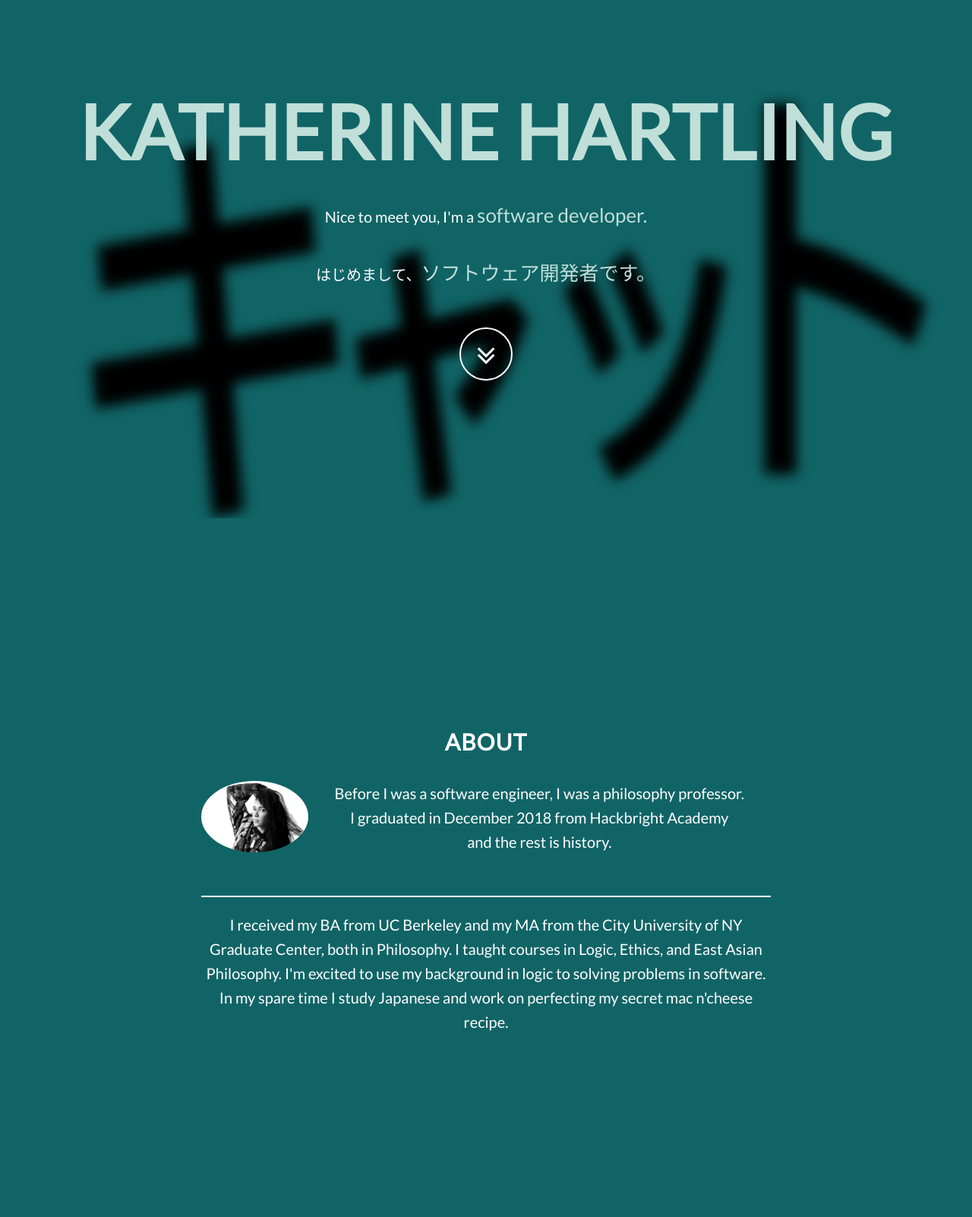
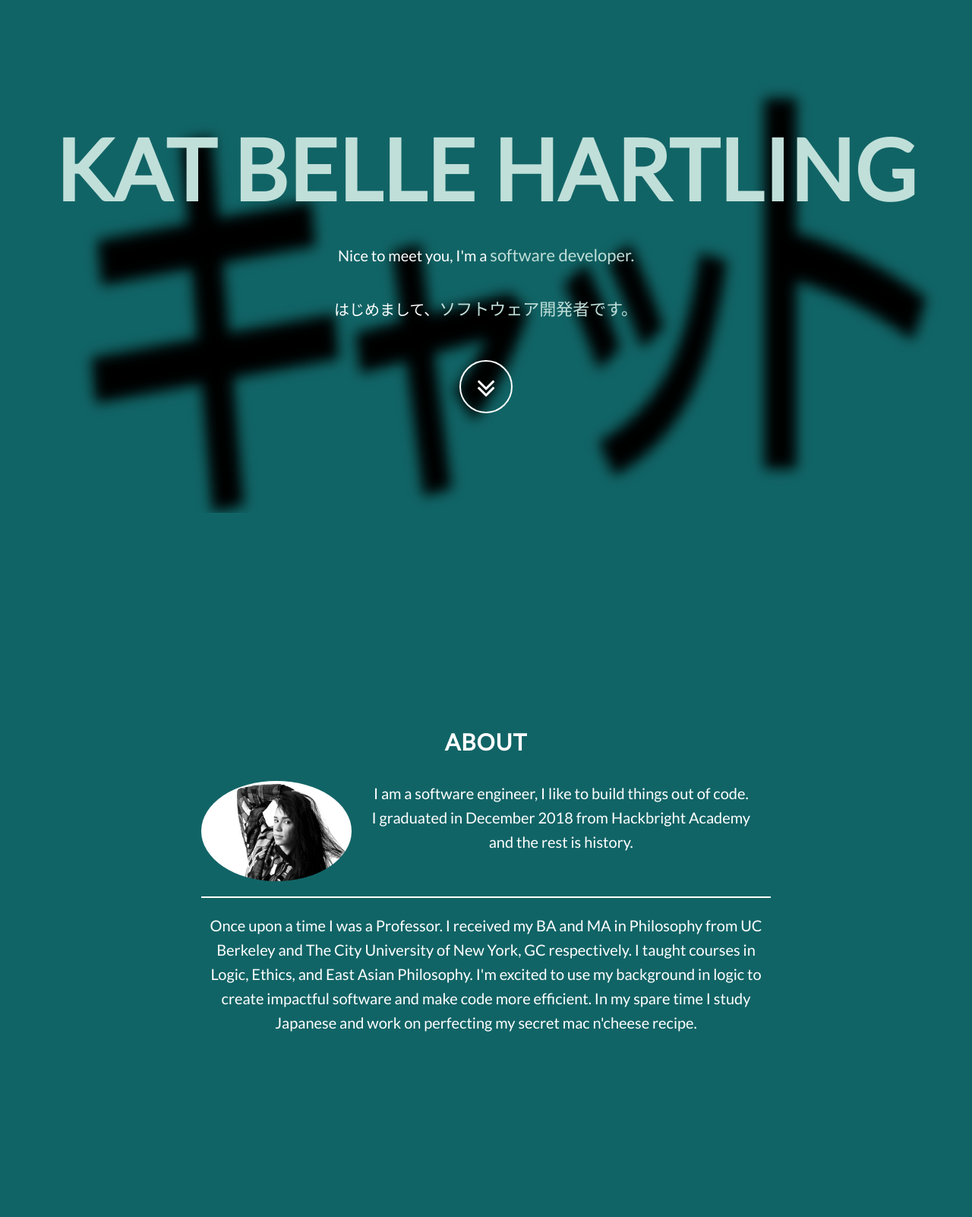
Before and after one commit to katbelle/personal-website, a Flask app: page / in a window 1280 px wide. Shown: the part 90-1692 px from the top of the page at 76% size. Run offline with Flask 2, Linux system fonts and the light colour scheme; some libraries are stand-ins or nearby versions.

Commit message:
Font changes to main banner and image resizing

```diff
--- a/static/css/grayscale.css
+++ b/static/css/grayscale.css
@@ -184,6 +184,7 @@ a:focus {
 		width: 100%;
 		height: auto;
 		position: relative;
+		padding-top: 35px;
 }
 
 #intro-div{
@@ -224,13 +225,14 @@ a:focus {
 
 
 .intro .intro-body .brand-heading {
-				font-size: 99px;
+				padding-top: 85px;
+				font-size: 111px;
 				color: #c0dfd9;
 		}
 
 
 .intro .intro-body .intro-text #engineer{
-				font-size: 26px;
+				font-size: 22px;
 		}
 }
 
@@ -338,7 +340,12 @@ a:focus {
 }
 
 #katbelle{
-		text-align: center;
+		/* text-align: center;
+		position: absolute; */
+		display: block;
+		margin-left: auto;
+		margin-right: auto;
+		width: 88%;
 }
 
 .col-xs-15,
@@ -396,8 +403,9 @@ a:focus {
 }
 
 #photo {
-		filter: grayscale(1);
-		max-height: 100px;
+		filter: grayscale(2);
+		max-height: 155px;
+		/* max-width: 155px; */
 }
 
 #bio-div{
--- a/templates/index.html
+++ b/templates/index.html
@@ -88,7 +88,7 @@
 														<img id='kyatto' class='img-responsive' src='/static/img/kyatto_blur.png'>
 												</div>
 												<div id='intro-div'>
-														<h1 class="brand-heading">Katherine Hartling</h1>
+														<h1 class="brand-heading">Kat Belle Hartling</h1>
 														<p class="intro-text">Nice to meet you, I'm a <span id='engineer'>software developer.</span></p>
 														<p class="intro-text"> はじめまして、<span id='engineer'>ソフトウェア開発者です。</span></p>
 														<a href="#about" class="btn btn-circle page-scroll">
@@ -110,12 +110,12 @@
 										<div id='photo-div'>
 												<img id="photo" class='img-responsive img-circle' src="/static/img/its_me_kat.jpg">
 										</div>
-										<p id='bio'>Before I was a software engineer, I was a <a href='http://looksphilosophical.tumblr.com/post/30385621498/i-am-katherine-belle-hartling-but-most-people'>philosophy professor. </a><br>I graduated in December 2018 from <a href='https://hackbrightacademy.com/'>Hackbright Academy</a> <br> and the rest is history.</p>
+										<p id='bio'> I am a software engineer, I like to build things out of code. <br>I graduated in December 2018 from <a href='https://hackbrightacademy.com/'>Hackbright Academy</a> <br> and the rest is history.</p>
 
 								</div> <!-- close bio -->
 								<hr></hr>
-								<p id='bio-2'>I received my BA from UC Berkeley and my MA from the City University of NY Graduate Center, both in Philosophy. I taught courses in Logic, Ethics, and East Asian Philosophy.
-								 I'm excited to use my background in logic to solving problems in software. In my spare time I study Japanese and work on perfecting my secret mac n'cheese recipe. </p>
+								<p id='bio-2'>Once upon a time I was a <a href='http://looksphilosophical.tumblr.com/post/30385621498/i-am-katherine-belle-hartling-but-most-people'> Professor. </a>I received my BA and MA in Philosophy from UC Berkeley and The City University of New York, GC respectively. I taught courses in Logic, Ethics, and East Asian Philosophy.
+								 I'm excited to use my background in logic to create impactful software and make code more efficient. In my spare time I study Japanese and work on perfecting my secret mac n'cheese recipe. </p>
 						</div> <!-- close column -->
 				</div> <!-- close row -->
 		</section>
```
